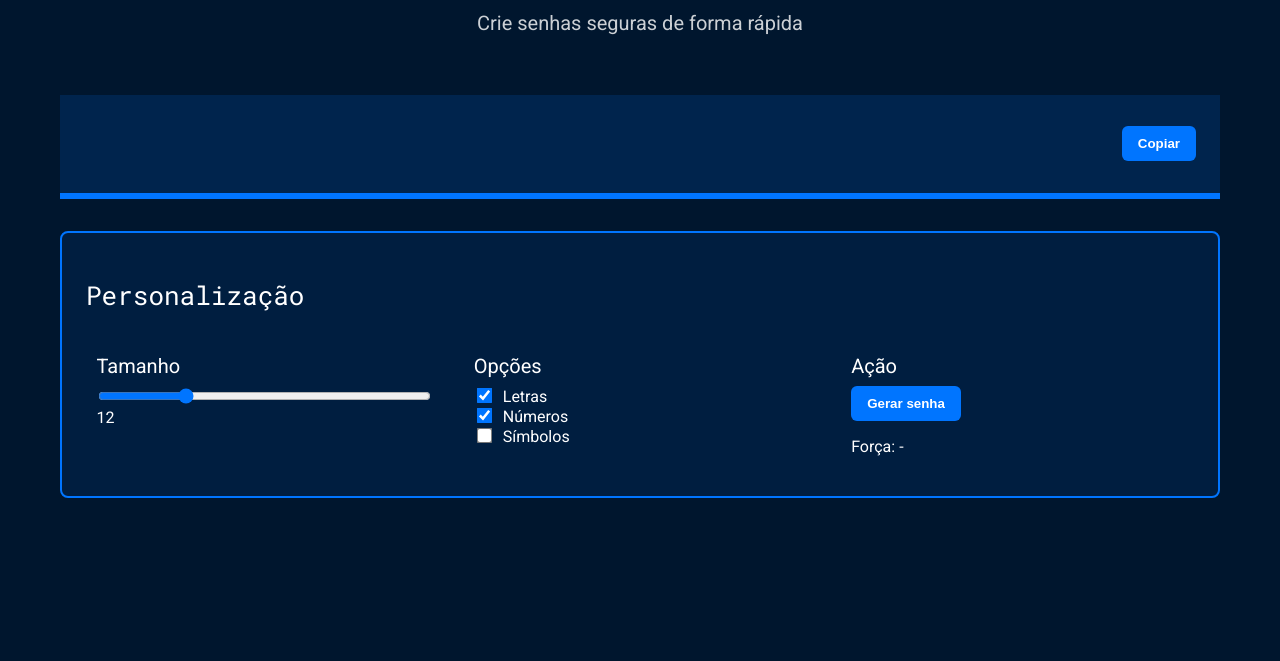
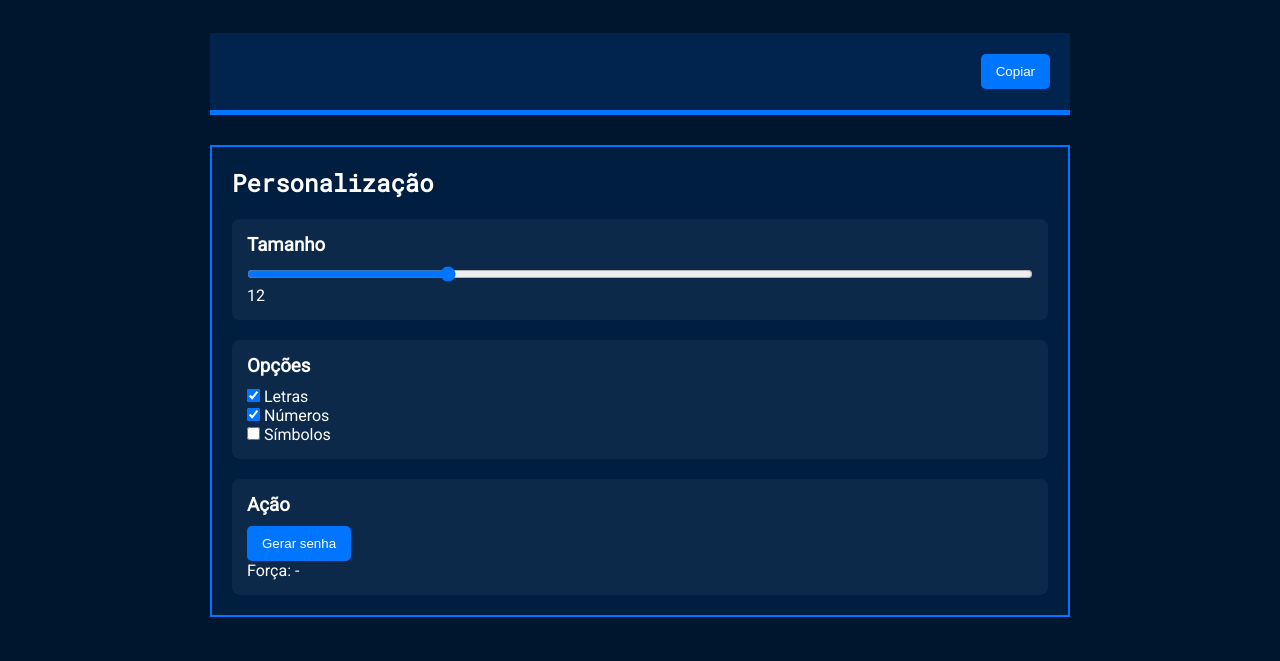
Before and after one commit to emanuelymotta-coder/senhas, a plain HTML site: page index.html in a window 1280 px wide. Shown: the part 139-800 px from the top of the page. Drawn offline with Linux system fonts and the light colour scheme.

Commit message:
Update style.css

```diff
--- a/style.css
+++ b/style.css
@@ -1,142 +1,112 @@
 @import url('https://fonts.googleapis.com/css2?family=Roboto&family=Roboto+Mono&display=swap');
 
 :root{
-    --branco: white;
-    --cor-de-fundo: #00162E;
-    --fundo-senha: #00244D;
-    --fundo-texto: #001E40;
-    --borda: #0075FF;
-    --roboto: 'Roboto', sans-serif;
-    --roboto-mono: 'Roboto Mono', monospace;
+    --branco: #fff;
+    --fundo: #00162E;
+    --card: #00244D;
+    --card2: #001E40;
+    --azul: #0075FF;
+    --fonte: 'Roboto', sans-serif;
+    --mono: 'Roboto Mono', monospace;
 }
 
 *{
-    font-weight: 400;
+    margin: 0;
+    padding: 0;
     box-sizing: border-box;
 }
 
 body{
+    background: var(--fundo);
     color: var(--branco);
-    background-color: var(--cor-de-fundo);
-    font-family: var(--roboto);
-    margin: 0;
-    padding: 0;
+    font-family: var(--fonte);
 }
 
 .conteudo{
-    max-width: 1200px;
+    max-width: 900px;
     margin: 0 auto;
     padding: 20px;
 }
 
 .conteudo-titulo{
     text-align: center;
-    margin-top: 60px;
+    margin: 40px 0;
 }
 
 .titulo-principal{
-    font-family: var(--roboto-mono);
+    font-family: var(--mono);
     font-size: 32px;
 }
 
 .titulo-secundario{
-    font-size: 20px;
     opacity: 0.8;
+    margin-top: 10px;
 }
 
 .conteudo-senha{
-    margin-top: 60px;
-    background: var(--fundo-senha);
-    padding: 24px;
-    border-bottom: 6px solid var(--borda);
-
+    background: var(--card);
+    padding: 20px;
     display: flex;
+    gap: 10px;
     align-items: center;
-    justify-content: space-between;
-    gap: 12px;
+    border-bottom: 5px solid var(--azul);
 }
 
 #campo-senha{
-    background-color: transparent;
+    width: 100%;
+    font-size: 28px;
+    font-family: var(--mono);
+    background: transparent;
     border: none;
-    color: var(--branco);
-    font-family: var(--roboto-mono);
-    font-size: 32px;
-    width: 100%;
+    color: white;
 }
 
 #campo-senha:focus{
     outline: none;
 }
 
-/* BOTÕES */
 button{
-    background-color: var(--borda);
+    background: var(--azul);
     border: none;
+    padding: 10px 15px;
     color: white;
-    padding: 10px 16px;
     cursor: pointer;
-    font-weight: bold;
-    border-radius: 6px;
+    border-radius: 5px;
     transition: 0.2s;
 }
 
 button:hover{
-    background-color: #005ed1;
+    background: #005ed1;
 }
 
-/* PARAMETROS */
 .parametro{
-    background-color: var(--fundo-texto);
-    border: 2px solid var(--borda);
-    margin-top: 32px;
-    padding: 24px;
-    border-radius: 8px;
+    margin-top: 30px;
+    background: var(--card2);
+    padding: 20px;
+    border: 2px solid var(--azul);
 }
 
 .parametro-titulo{
-    font-family: var(--roboto-mono);
-    font-size: 26px;
+    font-family: var(--mono);
+    margin-bottom: 20px;
 }
 
 .parametro-coluna__senha{
     display: flex;
     flex-direction: column;
-    gap: 24px;
+    gap: 20px;
 }
 
 .parametro-senha{
-    width: 100%;
-    margin: 0 auto;
+    background: rgba(255,255,255,0.05);
+    padding: 15px;
+    border-radius: 8px;
 }
 
 .parametro-senha__titulo{
-    font-size: 20px;
-    margin-bottom: 8px;
+    margin-bottom: 10px;
 }
 
-/* INPUTS */
 input[type="range"]{
     width: 100%;
 }
-
-input[type="checkbox"]{
-    transform: scale(1.2);
-    margin-right: 8px;
-}
-
-/* RESPONSIVO */
-@media screen and (min-width: 768px) {
-    .parametro-coluna__senha{
-        flex-direction: row;
-        justify-content: space-between;
-    }
-
-    .parametro-senha{
-        width: 30%;
-    }
-
-    #campo-senha{
-        font-size: 36px;
-    }
-}
```
